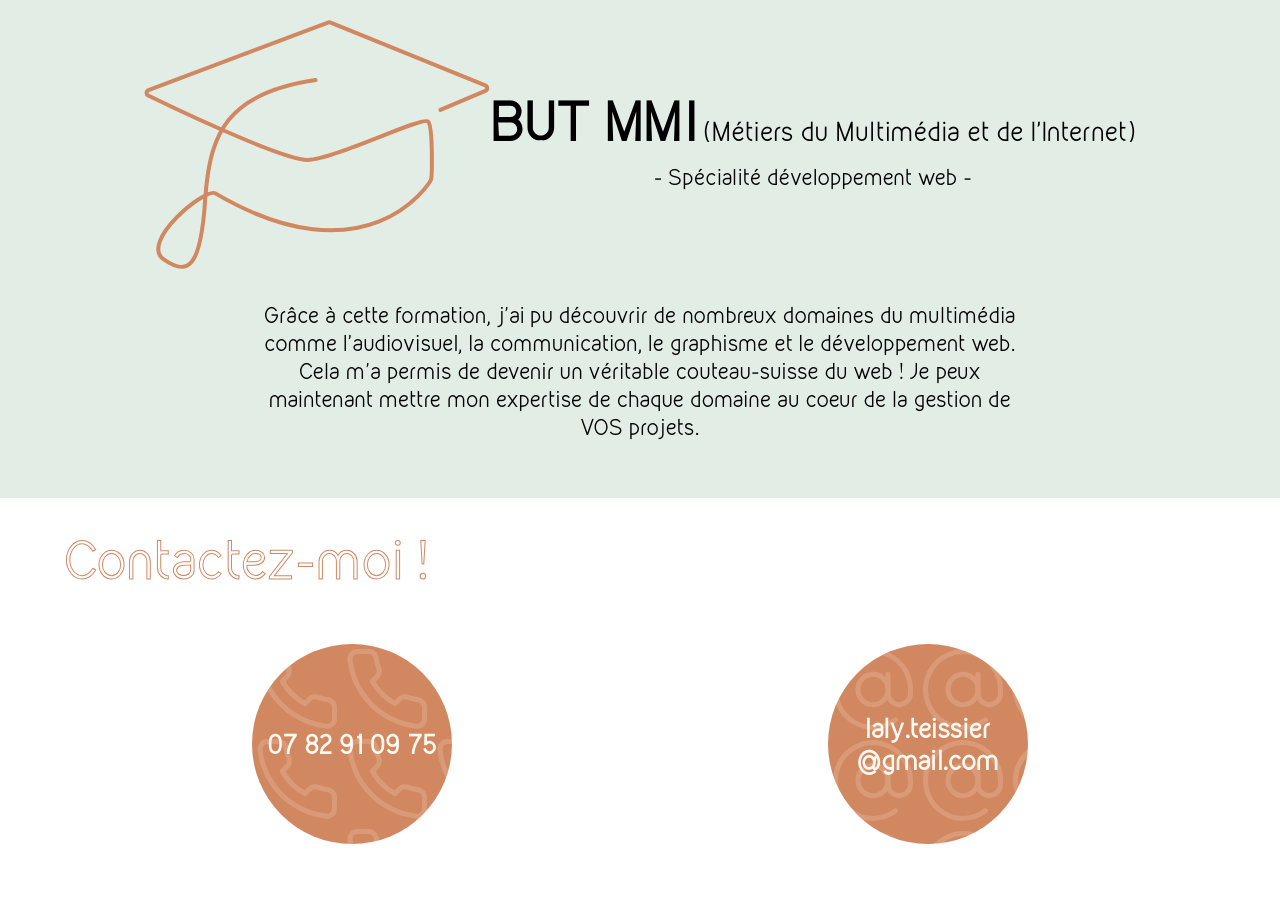
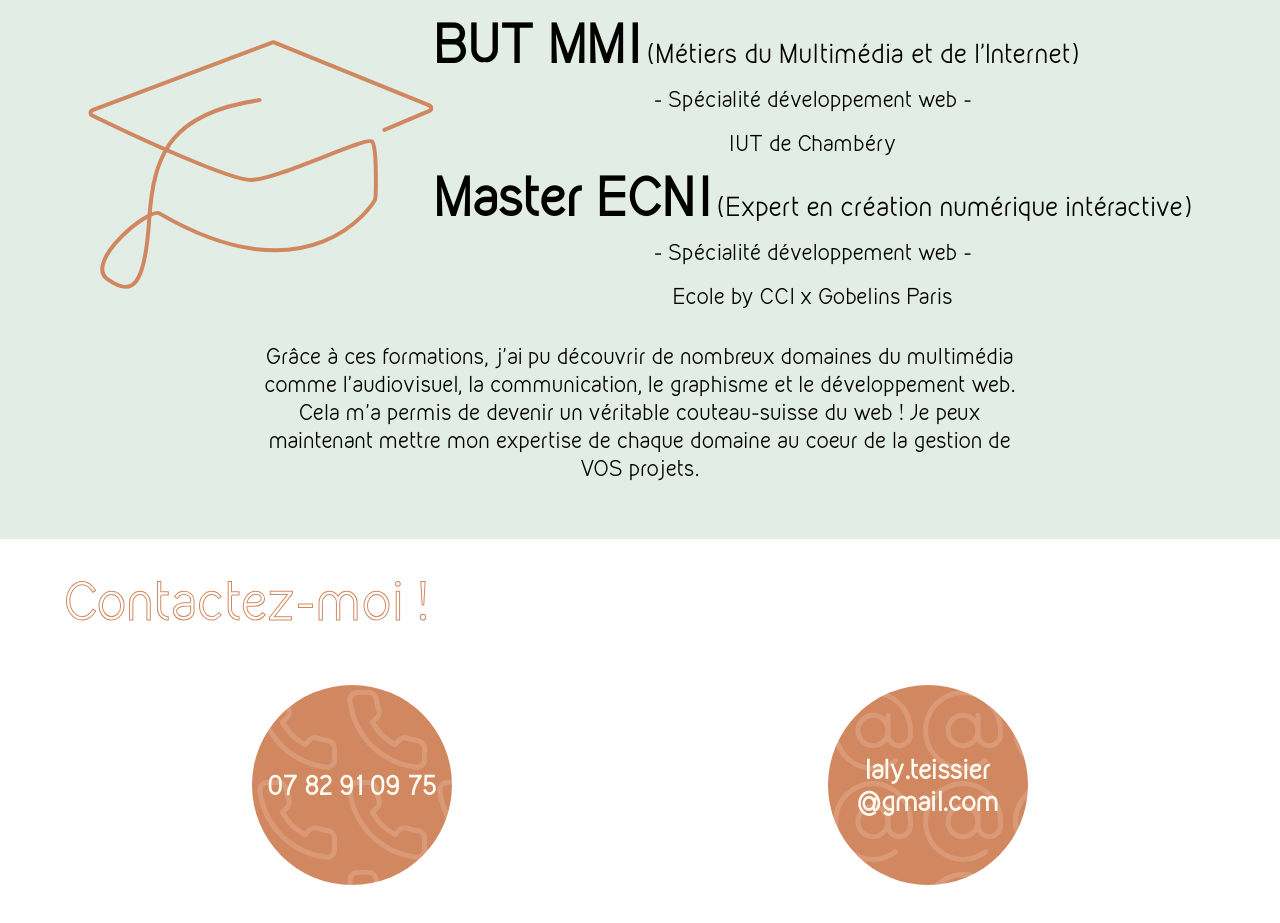
Before and after one commit to Laly18t/portfolio-mmi3, a React (Vite) app: page / in a window 1280 px wide. Shown: the part 2900-3823 px from the top of the page. Built offline with nearby package versions, Linux system fonts and the light colour scheme.

Commit message:
Update School.jsx

```diff
--- a/src/components/School.jsx
+++ b/src/components/School.jsx
@@ -18,9 +18,15 @@ function School() {
                             <div>
                                 <p className="text-2xl"><b className="text-5xl">BUT MMI</b> (Métiers du Multimédia et de l’Internet)</p>
                                 <p className="text-center text-xl mt-4">- Spécialité développement web -</p>
+                                <p className="text-center text-xl mt-4 mb-4">IUT de Chambéry</p>
+
+                                <p className="text-2xl"><b className="text-5xl">Master ECNI</b> (Expert en création numérique intéractive)</p>
+                                <p className="text-center text-xl mt-4">- Spécialité développement web -</p>
+                                <p className="text-center text-xl mt-4">Ecole by CCI x Gobelins Paris</p>
+
                             </div>
                         </div>
-                        <p className="mt-8 text-center text-xl w-2/3 m-auto ">Grâce à cette formation, j’ai pu découvrir de nombreux domaines du multimédia comme l’audiovisuel, la communication, le graphisme et le développement web.
+                        <p className="mt-8 text-center text-xl w-2/3 m-auto ">Grâce à ces formations, j’ai pu découvrir de nombreux domaines du multimédia comme l’audiovisuel, la communication, le graphisme et le développement web.
                             Cela m’a permis de devenir un véritable couteau-suisse du web ! Je peux maintenant mettre mon expertise de chaque domaine au coeur de la gestion de VOS projets. </p>
                     </div>
                 </div>
```
